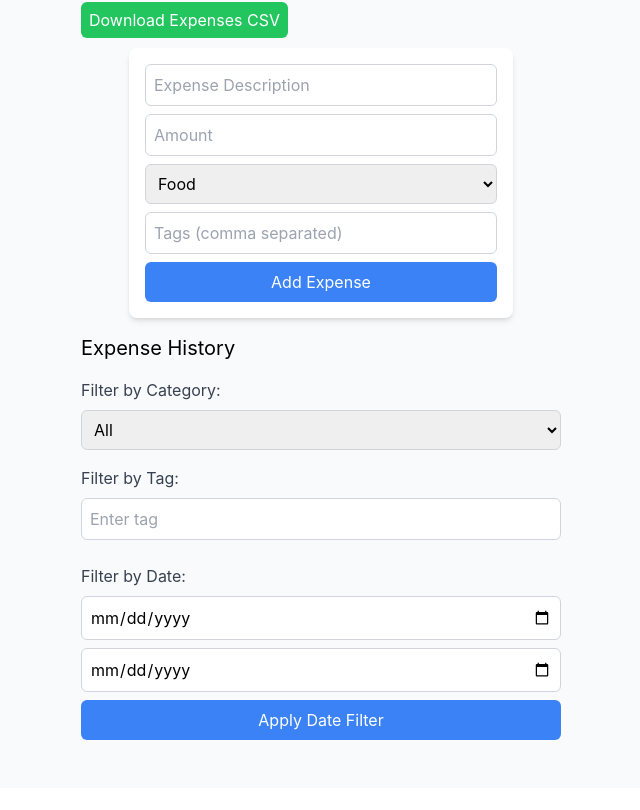
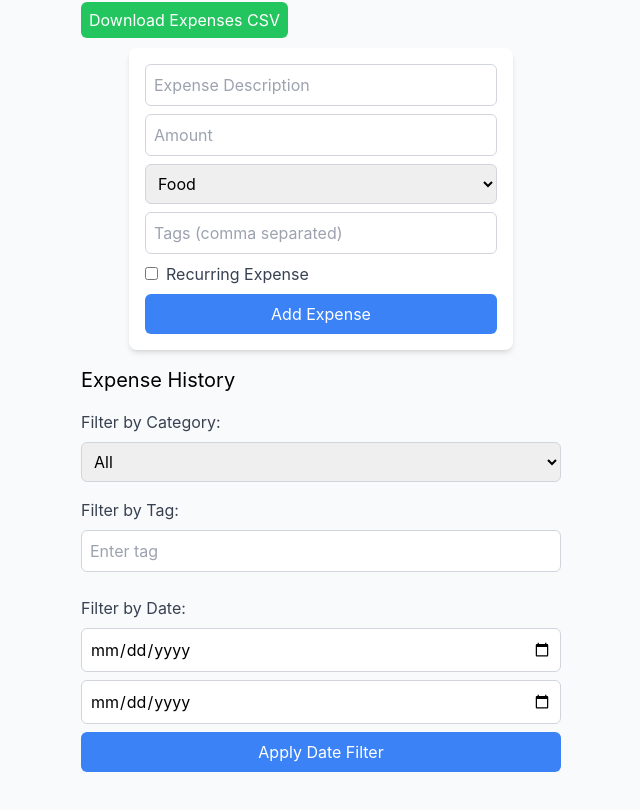
Before and after one commit to jadhneiny/ExpenseTracker, a React (Create React App) app in the folder expense-tracker/: page / in a window 1280 px wide. Shown: the part 978-1788 px from the top of the page, without its empty margins (319-959 px from the left). Before the commit the page ends 1766 px from the top, so only its background shows below. Built offline with nearby package versions, Linux system fonts and the light colour scheme.

Commit message:
recurring expenses feature

```diff
--- a/expense-tracker/src/components/AddExpenseForm.js
+++ b/expense-tracker/src/components/AddExpenseForm.js
@@ -7,6 +7,7 @@ const AddExpenseForm = () => {
   const [description, setDescription] = useState('');
   const [category, setCategory] = useState('Food');
   const [tags, setTags] = useState('');
+  const [isRecurring, setIsRecurring] = useState(false); // Recurring state
   const categories = useSelector(state => state.expenses.categories);
   const dispatch = useDispatch();
 
@@ -22,12 +23,14 @@ const AddExpenseForm = () => {
       description,
       category,
       tags: tagsArray,
+      recurring: isRecurring, // Add recurring field
       date: new Date().toLocaleDateString(),
     }));
 
     setAmount('');
     setDescription('');
     setTags('');
+    setIsRecurring(false); // Reset recurring checkbox
   };
 
   return (
@@ -62,6 +65,15 @@ const AddExpenseForm = () => {
         placeholder="Tags (comma separated)"
         className="w-full p-2 border border-gray-300 rounded-md mb-2"
       />
+      <label className="block text-gray-700 mb-2">
+        <input
+          type="checkbox"
+          checked={isRecurring}
+          onChange={() => setIsRecurring(!isRecurring)}
+          className="mr-2"
+        />
+        Recurring Expense
+      </label>
       <button type="submit" className="w-full p-2 bg-blue-500 text-white rounded-md">
         Add Expense
       </button>
--- a/expense-tracker/src/components/ExpenseItem.js
+++ b/expense-tracker/src/components/ExpenseItem.js
@@ -18,6 +18,7 @@ const ExpenseItem = ({ expense }) => {
       category: expense.category,
       tags: updatedTags,
       date: expense.date,
+      recurring: expense.recurring,
     }));
     setIsEditing(false);
   };
@@ -59,6 +60,9 @@ const ExpenseItem = ({ expense }) => {
           <div className="flex-1">
             <p className="text-lg font-semibold">{expense.description}</p>
             <p className="text-sm text-gray-600">{expense.category} - {expense.date}</p>
+            {expense.recurring && (
+              <p className="text-xs text-green-500">Recurring</p>
+            )}
             <div className="text-xs text-gray-500">
               {expense.tags && expense.tags.map(tag => (
                 <span key={tag} className="inline-block mr-2 px-2 py-1 bg-blue-100 text-blue-500 rounded">
--- a/expense-tracker/src/redux/expensesSlice.js
+++ b/expense-tracker/src/redux/expensesSlice.js
@@ -51,8 +51,15 @@ const loadFromLocalStorage = () => {
       addTag: (state, action) => {
         state.tags.push(action.payload); // Add new tag
       },
+      markAsRecurring: (state, action) => {
+        const index = state.expenses.findIndex(exp => exp.id === action.payload.id);
+        if (index !== -1) {
+          state.expenses[index].recurring = action.payload.recurring;
+          saveToLocalStorage(state.expenses);
+        }
+      },
     },
   });
 
-  export const { addExpense, removeExpense, editExpense, setBudget, addTag } = expensesSlice.actions;
+  export const { addExpense, removeExpense, editExpense, setBudget, addTag, markAsRecurring } = expensesSlice.actions;
   export default expensesSlice.reducer;
```
